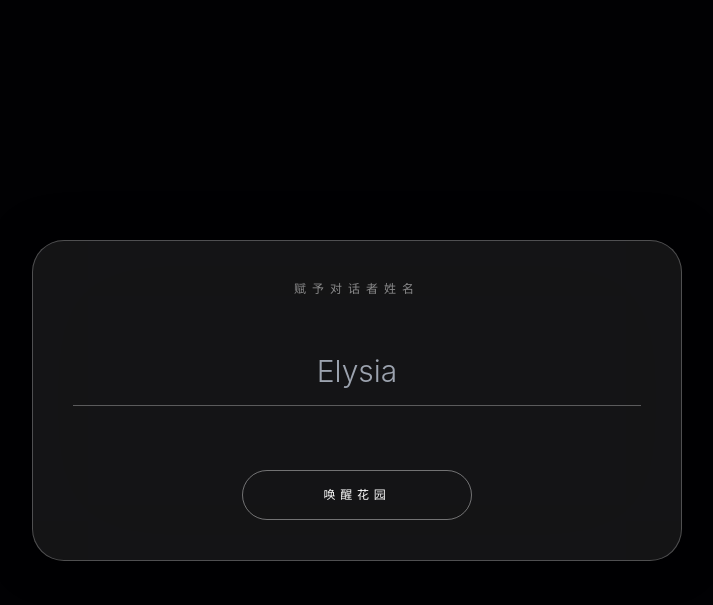
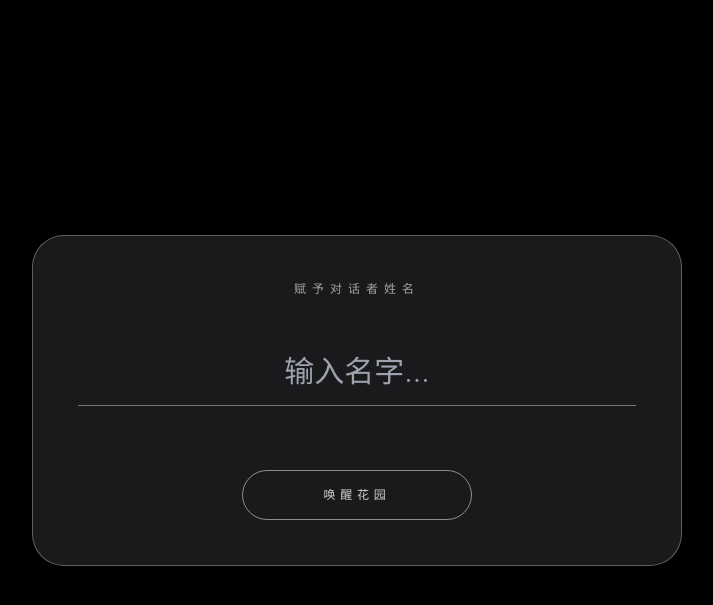
Before and after one commit to jenny0208/Phantom-Garden, a FastAPI app: page / in a window 1280 px wide. Shown: the top 605 px of the page, without its empty margins (283-996 px from the left). Run offline with FastAPI, Linux system fonts and the light colour scheme; some libraries are stand-ins or nearby versions.

Commit message:
Update index.html

```diff
--- a/templates/index.html
+++ b/templates/index.html
@@ -2,69 +2,70 @@
 <html lang="zh-CN">
 <head>
     <meta charset="UTF-8">
-    <title>Phantom Garden</title>
+    <title>Phantom Garden - 幻觉花园</title>
     <script src="https://cdnjs.cloudflare.com/ajax/libs/three.js/r128/three.min.js"></script>
     <script src="https://cdn.tailwindcss.com"></script>
     <style>
-        body { margin: 0; background: #010103; color: #fff; overflow: hidden; font-family: 'Inter', sans-serif; transition: background 2s; }
+        body { margin: 0; background: #010103; color: #fff; overflow: hidden; font-family: 'Inter', 'Microsoft YaHei', sans-serif; transition: background 2s; }
         canvas { display: block; position: fixed; inset: 0; z-index: 0; }
 
-        /* 增强显色度的玻璃卡片 */
+        /* 增强显色度与布局校准 */
         .glass-panel {
-            background: rgba(255, 255, 255, 0.08); /* 提升背景亮度 */
+            background: rgba(255, 255, 255, 0.1); /* 提升背景不透明度 */
             backdrop-filter: blur(60px);
-            border: 1px solid rgba(255, 255, 255, 0.25); /* 强化边框显色度 */
+            border: 1px solid rgba(255, 255, 255, 0.3); /* 强化边框显色 */
             border-radius: 32px;
-            width: 95%; max-width: 650px; padding: 40px;
-            box-shadow: 0 0 40px rgba(0,0,0,0.5); /* 增加深度感 */
+            width: 95%; max-width: 650px; padding: 45px;
+            box-shadow: 0 20px 50px rgba(0,0,0,0.8);
         }
 
         #scroll-wrapper { position: fixed; inset: 0; z-index: 10; overflow-x: auto; display: flex; align-items: center; padding: 0 10vw; scrollbar-width: none; transition: opacity 0.8s; }
 
-        /* 提升时间轴显色度 */
-        #timeline-line { position: absolute; top: 20px; height: 1px; background: rgba(255,255,255,0.3); width: 30000px; transition: 1s; }
-        .time-node { width: 8px; height: 8px; background: #3b82f6; border-radius: 50%; box-shadow: 0 0 15px #3b82f6; transition: 1s; }
-        .time-label { color: rgba(255,255,255,0.6); font-size: 12px; margin-top: 10px; font-family: monospace; }
+        /* 时间轴显色 */
+        #timeline-line { position: absolute; top: 20px; height: 1px; background: rgba(255,255,255,0.4); width: 30000px; transition: 1s; }
+        .time-node { width: 8px; height: 8px; background: #3b82f6; border-radius: 50%; box-shadow: 0 0 15px #3b82f6; }
+        .time-label { color: rgba(255,255,255,0.7); font-size: 12px; margin-top: 10px; font-family: monospace; }
 
         .memory-card {
             flex: 0 0 320px; height: 460px;
-            background: rgba(255, 255, 255, 0.05);
-            border: 1px solid rgba(255, 255, 255, 0.15);
-            margin-right: 100px; border-radius: 24px; overflow: hidden; backdrop-filter: blur(20px); cursor: pointer; transition: 0.4s;
+            background: rgba(255, 255, 255, 0.08);
+            border: 1px solid rgba(255, 255, 255, 0.2);
+            margin-right: 100px; border-radius: 24px; overflow: hidden; backdrop-filter: blur(20px); transition: 0.4s;
         }
-        .memory-card:hover { border-color: rgba(59, 130, 246, 0.8); }
 
-        /* 音乐控制常驻按钮（发光增强） */
+        /* 音乐控制 */
         #music-toggle {
             position: fixed; bottom: 30px; right: 30px; z-index: 100;
-            width: 50px; height: 50px; border-radius: 50%;
-            background: rgba(255,255,255,0.1);
-            border: 1px solid rgba(255,255,255,0.3);
-            display: none; align-items: center; justify-content: center; cursor: pointer; transition: 0.3s;
+            width: 54px; height: 54px; border-radius: 50%;
+            background: rgba(255,255,255,0.15);
+            border: 1px solid rgba(255,255,255,0.4);
+            display: none; align-items: center; justify-content: center; cursor: pointer;
         }
         .music-bar { width: 3px; height: 15px; background: #3b82f6; margin: 0 2px; box-shadow: 0 0 10px #3b82f6; }
         .playing .music-bar { animation: bar-rise 1s infinite ease-in-out; }
         @keyframes bar-rise { 0%, 100% { height: 6px; } 50% { height: 18px; } }
 
-        /* 崩坏状态视觉设定 */
+        /* 崩坏状态视觉 */
         .collapse { background: #1a0000 !important; }
-        .collapse .glass-panel { border-color: rgba(220, 38, 38, 0.5); background: rgba(220, 38, 38, 0.05); }
-        .collapse #timeline-line { background: rgba(220, 38, 38, 0.4); }
+        .collapse .glass-panel { border-color: rgba(220, 38, 38, 0.6); }
         .collapse .time-node { background: #dc2626; box-shadow: 0 0 15px #dc2626; }
 
-        .system-tools { position: fixed; top: 30px; left: 30px; z-index: 100; display: flex; gap: 15px; opacity: 0.8; }
-        .tool-btn { font-size: 10px; border: 1px solid rgba(255,255,255,0.4); padding: 6px 16px; border-radius: 30px; cursor: pointer; background: rgba(0,0,0,0.3); }
+        .system-tools { position: fixed; top: 30px; left: 30px; z-index: 100; display: flex; gap: 15px; }
+        .tool-btn { font-size: 11px; border: 1px solid rgba(255,255,255,0.5); padding: 7px 18px; border-radius: 30px; cursor: pointer; background: rgba(0,0,0,0.4); color: rgba(255,255,255,0.8); }
 
-        .ai-msg { color: #bfdbfe; margin-bottom: 24px; font-size: 15px; text-shadow: 0 0 10px rgba(147, 197, 253, 0.3); }
-        .user-msg { color: rgba(255,255,255,0.7); text-align: right; margin-bottom: 24px; font-size: 15px; }
+        .ai-msg { color: #bfdbfe; margin-bottom: 24px; font-size: 16px; text-shadow: 0 0 10px rgba(147, 197, 253, 0.4); }
+        .user-msg { color: rgba(255,255,255,0.8); text-align: right; margin-bottom: 24px; font-size: 16px; }
+
+        /* 对话框居中校准 */
+        #focus-panel { position: fixed; inset: 0; z-index: 100; display: none; align-items: center; justify-content: center; background: rgba(0,0,0,0.9); }
     </style>
 </head>
 <body>
     <audio id="bg-music" loop><source src="/templates/Moonloops.MP3" type="audio/mpeg"></audio>
 
     <div class="system-tools">
-        <div class="tool-btn" onclick="generateShareLink()">Share Garden</div>
-        <div class="tool-btn" onclick="if(confirm('Reset?')) {localStorage.clear(); location.reload();}">Reset</div>
+        <div class="tool-btn" onclick="generateShareLink()">分享花园</div>
+        <div class="tool-btn" onclick="if(confirm('确定要重置所有记忆吗？')) {localStorage.clear(); location.reload();}">重置系统</div>
     </div>
 
     <div id="music-toggle" onclick="toggleMusic()">
@@ -73,9 +74,9 @@
 
     <div id="setup-overlay" class="fixed inset-0 z-[150] bg-[#010103] flex items-center justify-center">
         <div class="glass-panel text-center">
-            <h2 class="text-xs tracking-[0.5em] mb-10 text-white/50 uppercase">赋予对话者姓名</h2>
-            <input type="text" id="ai-name-input" class="bg-transparent border-b border-white/30 w-full text-center py-4 outline-none mb-16 text-3xl font-light text-white" placeholder="Elysia">
-            <button onclick="startGarden()" class="border border-white/40 px-20 py-4 rounded-full text-xs tracking-[0.4em] hover:bg-white/10 transition uppercase">唤醒花园</button>
+            <h2 class="text-xs tracking-[0.5em] mb-10 text-white/60 uppercase">赋予对话者姓名</h2>
+            <input type="text" id="ai-name-input" class="bg-transparent border-b border-white/40 w-full text-center py-4 outline-none mb-16 text-3xl font-light text-white" placeholder="输入名字...">
+            <button onclick="startGarden()" class="border border-white/50 px-20 py-4 rounded-full text-xs tracking-[0.4em] text-white/80 hover:bg-white/10 transition uppercase">唤醒花园</button>
         </div>
     </div>
 
@@ -84,11 +85,11 @@
 
     <div id="focus-panel">
         <div class="glass-panel">
-            <div id="dialogue-container" class="max-h-[350px] overflow-y-auto mb-8 pr-4"></div>
+            <div id="dialogue-container" class="max-h-[380px] overflow-y-auto mb-8 pr-4 scrollbar-hide"></div>
 
-            <div id="input-area" class="flex items-center border-t border-white/10 pt-8 mb-12">
-                <input type="text" id="user-input" class="bg-transparent flex-1 outline-none text-white text-lg" placeholder="Type..." autocomplete="off">
-                <button onclick="handleSend()" class="ml-4 text-white/60 hover:text-blue-400 transition-all">
+            <div id="input-area" class="flex items-center border-t border-white/20 pt-8 mb-10">
+                <input type="text" id="user-input" class="bg-transparent flex-1 outline-none text-white text-lg" placeholder="输入信息..." autocomplete="off">
+                <button onclick="handleSend()" class="ml-4 text-white/70 hover:text-blue-400 transition-all">
                     <svg width="24" height="24" viewBox="0 0 24 24" fill="none" stroke="currentColor" stroke-width="2" stroke-linecap="round" stroke-linejoin="round">
                         <line x1="22" y1="2" x2="11" y2="13"></line>
                         <polygon points="22 2 15 22 11 13 2 9 22 2"></polygon>
@@ -96,15 +97,15 @@
                 </button>
             </div>
 
-            <div class="flex justify-between items-center mt-4">
-                <button onclick="exitFocusMode()" class="text-[11px] text-white/40 tracking-widest uppercase hover:text-white">Back</button>
-                <button id="archive-btn" onclick="finalizeMemory()" class="bg-blue-600/20 border border-blue-500/50 text-blue-300 px-10 py-3 rounded-full text-[11px] tracking-widest uppercase hover:bg-blue-600/40">Archive Memory</button>
+            <div class="flex justify-between items-center">
+                <button onclick="exitFocusMode()" class="text-[12px] text-white/50 tracking-widest hover:text-white transition">返回花园</button>
+                <button id="archive-btn" onclick="finalizeMemory()" class="bg-blue-600/30 border border-blue-500/50 text-blue-200 px-12 py-3 rounded-full text-[12px] tracking-widest hover:bg-blue-600/50 transition">封存这段记忆</button>
             </div>
         </div>
     </div>
 
     <div class="fixed bottom-16 w-full flex justify-center z-20">
-        <label id="upload-btn" class="cursor-pointer bg-white/10 border border-white/20 px-16 py-5 rounded-full text-[11px] tracking-[0.4em] text-white/60 hover:text-white hover:bg-white/20 transition hidden">
+        <label id="upload-btn" class="cursor-pointer bg-white/10 border border-white/30 px-16 py-5 rounded-full text-[12px] tracking-[0.4em] text-white/80 hover:bg-white/20 transition hidden">
             开启新的记忆切片 <input type="file" id="img-upload" class="hidden" accept="image/*">
         </label>
     </div>
@@ -116,26 +117,23 @@
         function startGarden() {
             const n = document.getElementById('ai-name-input').value.trim();
             if(n) aiName = n;
-
             const music = document.getElementById('bg-music');
             music.volume = 0.5;
             music.play().then(() => {
                 isMusicPlaying = true;
                 document.getElementById('music-toggle').classList.add('playing');
-            }).catch(e => console.log("Audio blocked"));
+            }).catch(e => console.log("音频播放被拦截"));
 
             document.getElementById('setup-overlay').style.display = 'none';
             document.getElementById('music-toggle').style.display = 'flex';
             document.getElementById('upload-btn').classList.remove('hidden');
             document.getElementById('scroll-wrapper').style.opacity = '1';
-
             initThree();
 
             const urlParams = new URLSearchParams(window.location.search);
             const data = urlParams.get('data') ?
                 JSON.parse(decodeURIComponent(escape(atob(urlParams.get('data'))))) :
                 JSON.parse(localStorage.getItem('phantom_garden_v2'));
-
             if(data) applyState(data);
         }
 
@@ -154,7 +152,7 @@
         function generateShareLink() {
             const dataStr = JSON.stringify({ aiName, memoryCount, cards: savedCards });
             const encoded = btoa(unescape(encodeURIComponent(dataStr)));
-            navigator.clipboard.writeText(window.location.origin + window.location.pathname + '?data=' + encoded).then(() => alert("Shared link copied"));
+            navigator.clipboard.writeText(window.location.origin + window.location.pathname + '?data=' + encoded).then(() => alert("分享链接已复制到剪贴板"));
         }
 
         function checkCollapse() {
@@ -180,7 +178,6 @@
             document.getElementById('container').appendChild(renderer.domElement);
             animate();
         }
-
         function animate() { requestAnimationFrame(animate); if(points) points.rotation.y += 0.0006; renderer.render(scene, camera); }
 
         function setupParticles(imgSrc) {
@@ -223,21 +220,20 @@
             document.getElementById('dialogue-container').innerHTML += `<div class="user-msg">${text}</div>`;
             input.value = '';
 
-            // 后端对接点
             const res = await fetch('/chat', {
                 method: 'POST',
                 headers: { 'Content-Type': 'application/json' },
                 body: JSON.stringify({ message: text, history: currentHistory, ai_name: aiName, memory_count: memoryCount })
             });
             const data = await res.json();
-            const suffix = (memoryCount >= 10) ? " <br><small style='opacity:0.4'>[LOGIC_OVERFLOW]</small>" : "";
+            const suffix = (memoryCount >= 10) ? " <br><small style='opacity:0.4'>[系统逻辑溢出]</small>" : "";
             document.getElementById('dialogue-container').innerHTML += `<div class="ai-msg">${aiName}: ${data.reply}${suffix}</div>`;
             currentHistory.push({role: "user", content: text}, {role: "assistant", content: data.reply});
             document.getElementById('dialogue-container').scrollTop = 9999;
         }
 
         function finalizeMemory() {
-            const title = prompt("命名这段记忆", "片段");
+            const title = prompt("为这段记忆命名", "未命名碎片");
             if(!title) return;
             const cardData = { img: currentImg, title, history: [...currentHistory], index: memoryCount, time: new Date().toLocaleTimeString([], {hour: '2-digit', minute:'2-digit'}) };
             savedCards.push(cardData); renderCard(cardData);
@@ -247,7 +243,7 @@
         function renderCard(data) {
             const card = document.createElement('div');
             card.className = "memory-card";
-            card.innerHTML = `<div class="card-img" style="background-image:url(${data.img})"></div><div class="p-8"><div class="text-blue-400 font-bold mb-2 tracking-widest text-sm">${data.title}</div><div class="text-white/40 text-[9px]">FRAG_${data.index}</div></div>`;
+            card.innerHTML = `<div class="card-img" style="background-image:url(${data.img});height:240px;background-size:cover;opacity:0.6"></div><div class="p-8"><div class="text-blue-400 font-bold mb-2 tracking-widest text-sm">${data.title}</div><div class="text-white/40 text-[10px]">记忆序列_${data.index}</div></div>`;
             card.onclick = () => {
                 setupParticles(data.img);
                 document.getElementById('dialogue-container').innerHTML = data.history.map(m => `<div class="${m.role==='user'?'user-msg':'ai-msg'}">${m.role==='user'?'':aiName+': '}${m.content}</div>`).join('');
```
